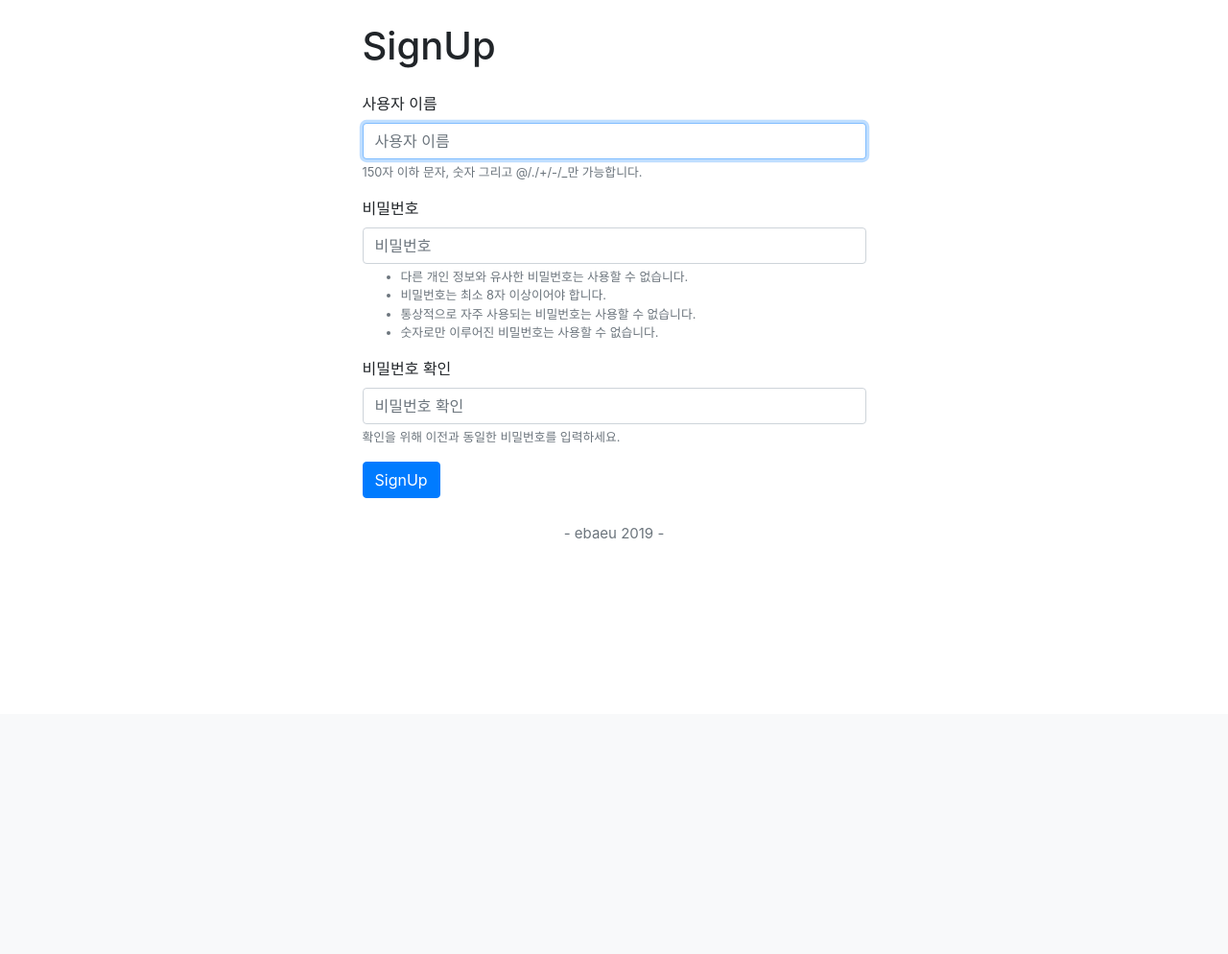
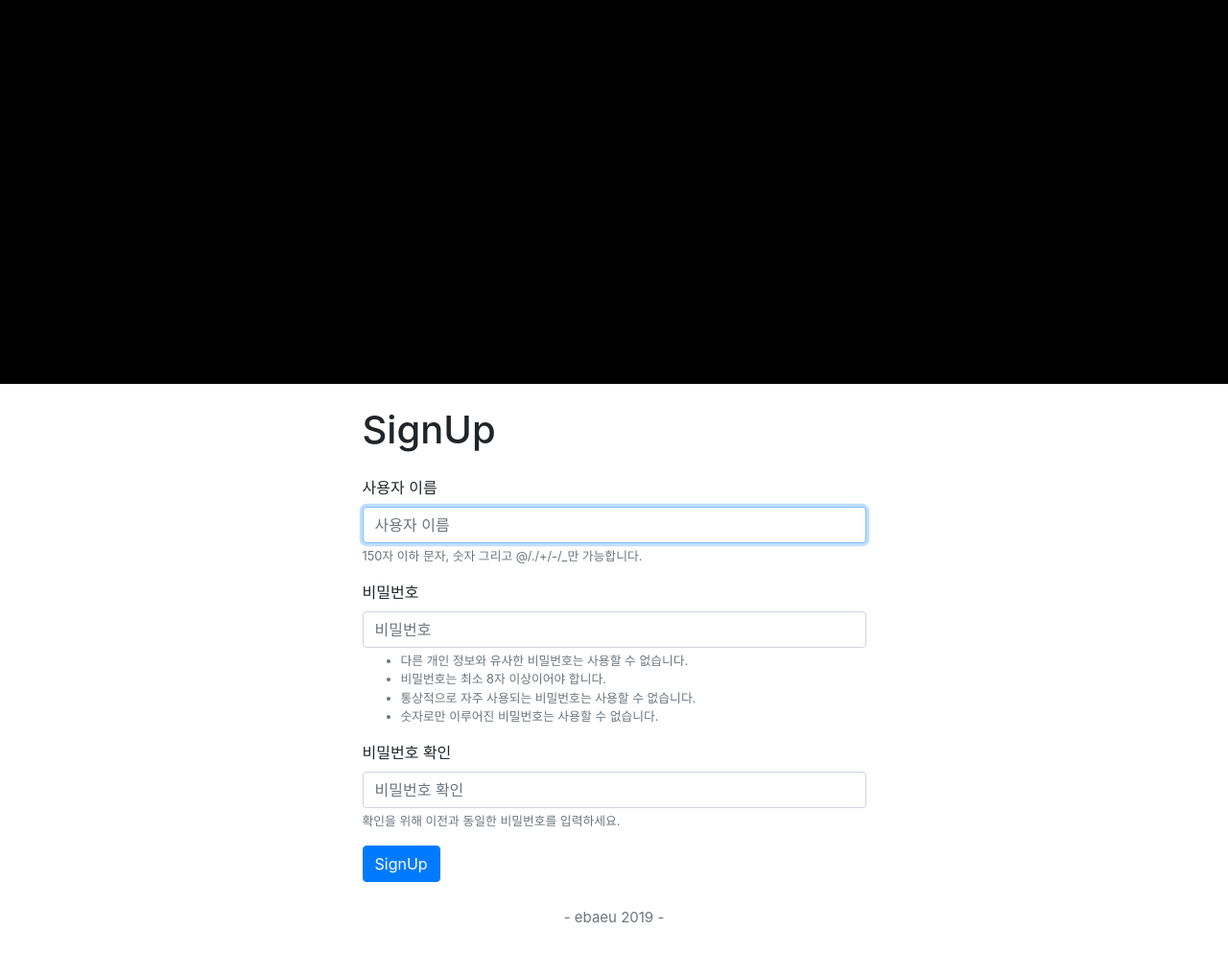
Before and after one commit to doohong91/ebaeu, a Django app: page /accounts/signup/ in a window 1280 px wide. Shown: the part 56-1050 px from the top of the page at 96% size. Before the commit the page ends 617 px from the top, so only its background shows below. Run offline with Django 3.2, Linux system fonts and the light colour scheme; some libraries are stand-ins or nearby versions; some web fonts are replaced.

Commit message:
header 추가

```diff
--- a/static/css/style.css
+++ b/static/css/style.css
@@ -49,18 +49,25 @@
   color: gold;
 }
 
-#hide {
-  display: none;
+
+.header{
+  display: flex;
+  align-items: center;
+  justify-content: center;
+  height: 400px;
+  background-size: cover;
+  background-color: black;
+  color:white;
 }
 
-@media(max-width:767px){
-  #sidebar{
-    display: none;
-  }
-  #hide{
-    display: block;
-  }
-  #hidename{
-    display: inline;
-  }
+#main_header{
+  background-image: url( "../image/header2.png" );
 }
+
+#movie_header{
+  background-image: url( "../image/header1.png" );
+}
+
+#actor_header{
+  background-image: url( "../image/header3.jpg" );
+}
--- a/templates/base.html
+++ b/templates/base.html
@@ -32,10 +32,13 @@
     <nav>
       {% include 'nav.html' %}
     </nav>
-    <article class="container">
+    <header class="header" style="text-align:center;" id="detail_header">
+        <h2></h2>
+    </header>
+    <div class="container">
       {% block body %}
       {% endblock %}
-    </article>
+    </div>
     <div class="d-flex justify-content-center align-items-center" style="height:75px;"><small class="text-muted text-center" style="font-size:15px;">- ebaeu 2019 -</small></div>
     <script
       src="https://code.jquery.com/jquery-3.3.1.slim.min.js"
@@ -52,5 +55,19 @@
       integrity="sha384-JjSmVgyd0p3pXB1rRibZUAYoIIy6OrQ6VrjIEaFf/nJGzIxFDsf4x0xIM+B07jRM"
       crossorigin="anonymous"
     ></script>
+    <script>
+      const header = document.querySelector('header')
+      const URL = document.URL
+      if(URL.includes('recommand/actor')){
+        header.id="actor_header"
+        header.children[0].innerText="배우 추천"
+      }else if(URL.includes('recommand/movie')){
+        header.id="movie_header"
+        header.children[0].innerText="영화 추천"
+      }else if(URL.includes('actors')){
+        header.id="main_header"
+        header.children[0].innerText="명예의 전당"
+      }
+    </script>
   </body>
 </html>
```
